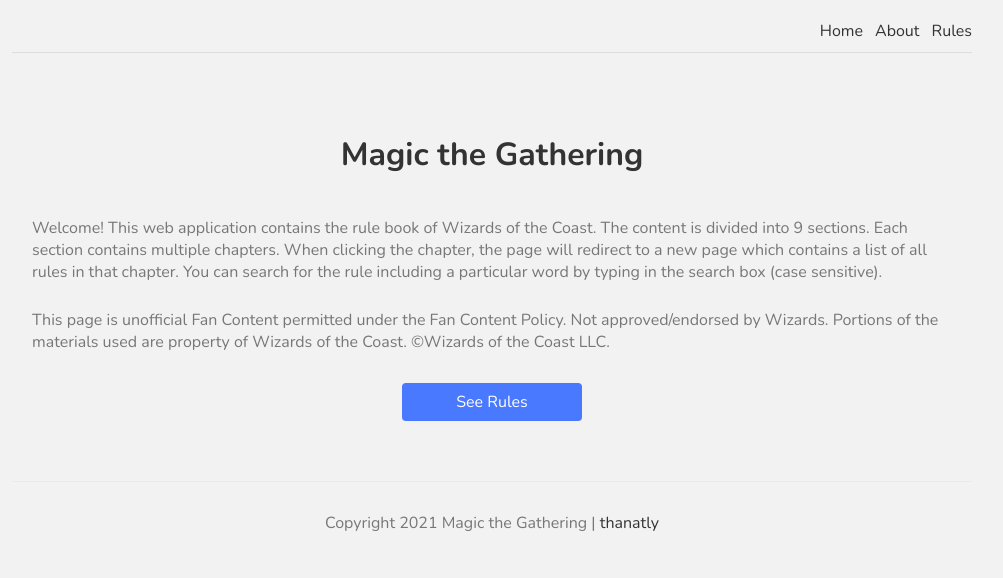
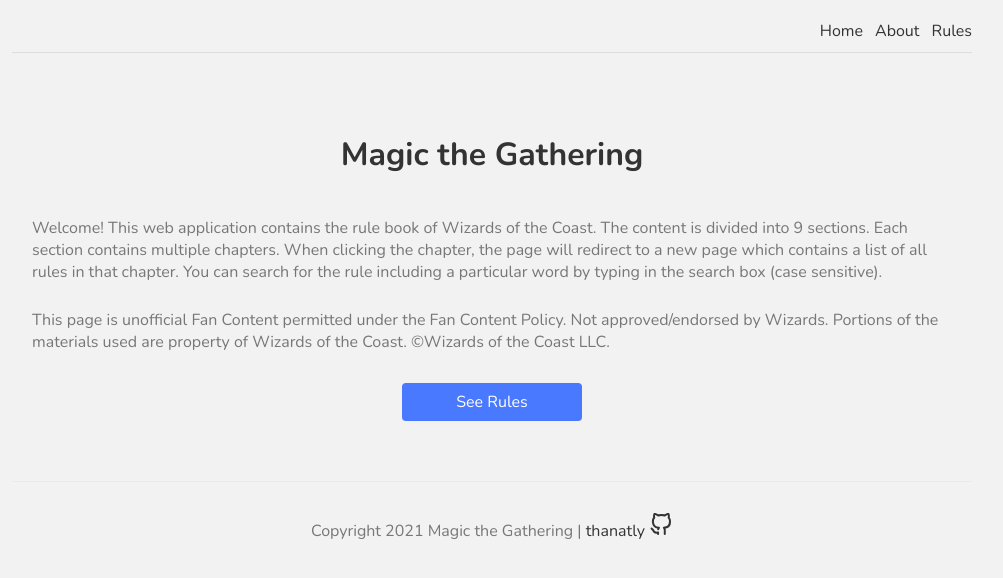
Before and after one commit to thanatly/magic-rulebook, a Next.js app: page / in a window 1280 px wide. Shown: the top 578 px of the page, without its empty margins (148-1151 px from the left). Built offline with nearby package versions, Linux system fonts and the light colour scheme.

Commit message:
Update Readme and add icon

```diff
--- a/comps/Footer.js
+++ b/comps/Footer.js
@@ -1,7 +1,10 @@
+import * as Unicons from '@iconscout/react-unicons';
+
 const Footer = () => {
   return (
     <footer>
-      Copyright 2021 Magic the Gathering | <a href="https://github.com/thanatly"> thanatly</a>
+      Copyright 2021 Magic the Gathering |
+      <a href="https://github.com/thanatly"> thanatly <Unicons.UilGithubAlt /></a>
     </footer>
   );
 }
--- a/package.json
+++ b/package.json
@@ -8,8 +8,7 @@
     "start": "next start"
   },
   "dependencies": {
-    "dotenv": "^10.0.0",
-    "fs": "^0.0.1-security",
+    "@iconscout/react-unicons": "^1.1.6",
     "next": "10.0.4",
     "react": "17.0.1",
     "react-dom": "17.0.1"
--- a/pages/index.js
+++ b/pages/index.js
@@ -8,6 +8,7 @@
       <Head>
         <title>Magic the Gathering | Home</title>
         <meta name="keywords" content="rules"/>
+        <link rel="stylesheet" href="https://unicons.iconscout.com/release/v4.0.0/css/line.css"></link>
         <script
             async
             src={`https://www.googletagmanager.com/gtag/js?id=G-C15VS54KZ6`}
```
Also changed, not shown: 1 other file (tests, documents, lock files or other folders).
